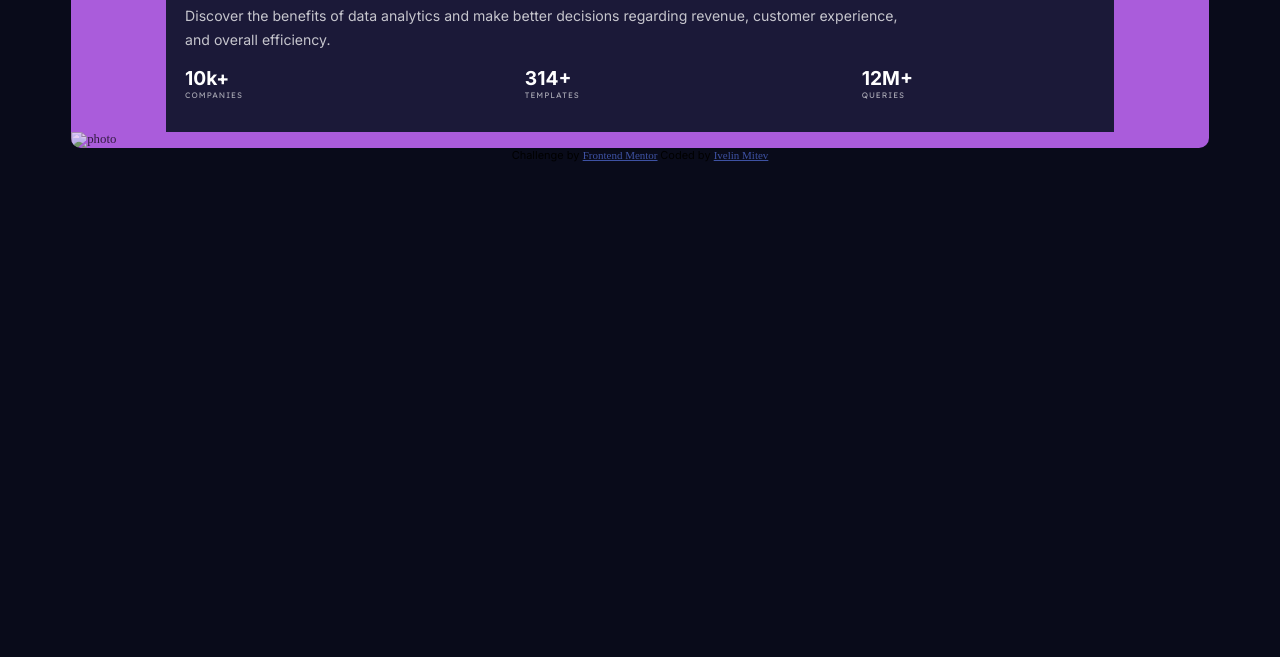
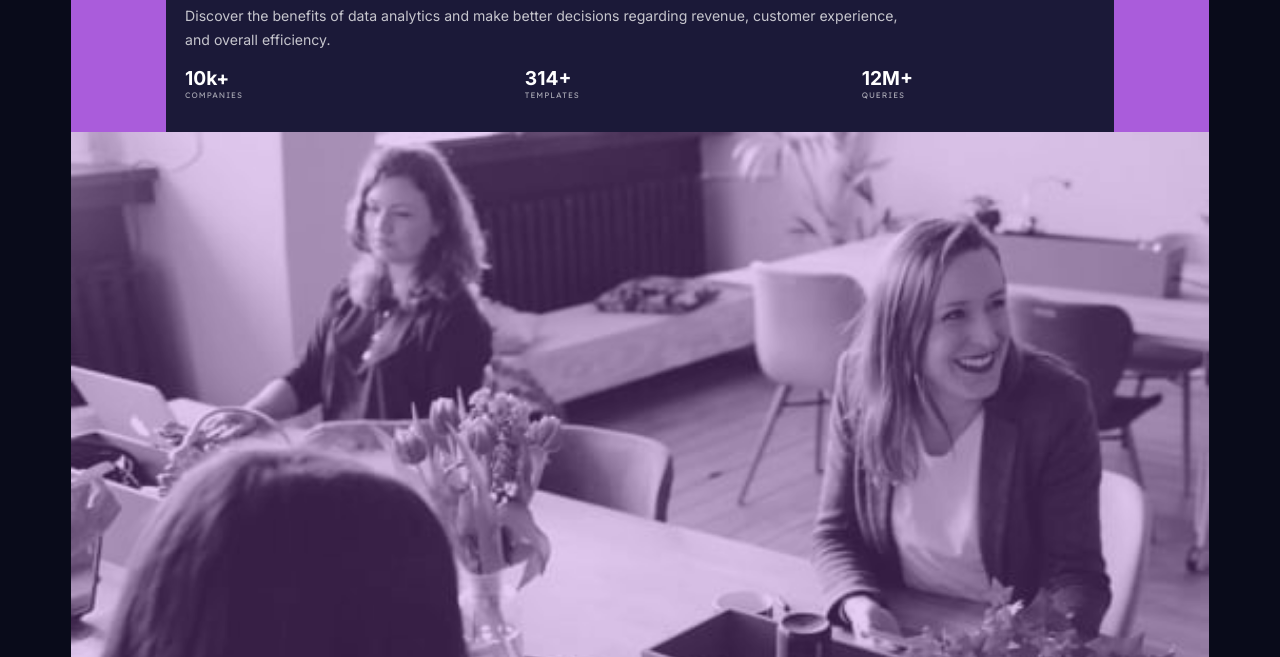
Before and after one commit to ivelinsm/stats-preview-card-component, a plain HTML site: page index.html in a window 1280 px wide. Shown: the part 143-800 px from the top of the page. Drawn offline with Linux system fonts and the light colour scheme; the site is published under a folder, as on GitHub Pages, so addresses that start at the root find nothing.

Commit message:
modified:   index.html

```diff
--- a/index.html
+++ b/index.html
@@ -33,7 +33,7 @@
     <main id="main">
       <div id="container">
         <img
-          src="/images/image-header-desktop.jpg"
+          src="./images/image-header-desktop.jpg"
           class="responsive"
           alt="photo"
           aria-hidden="true"
```
